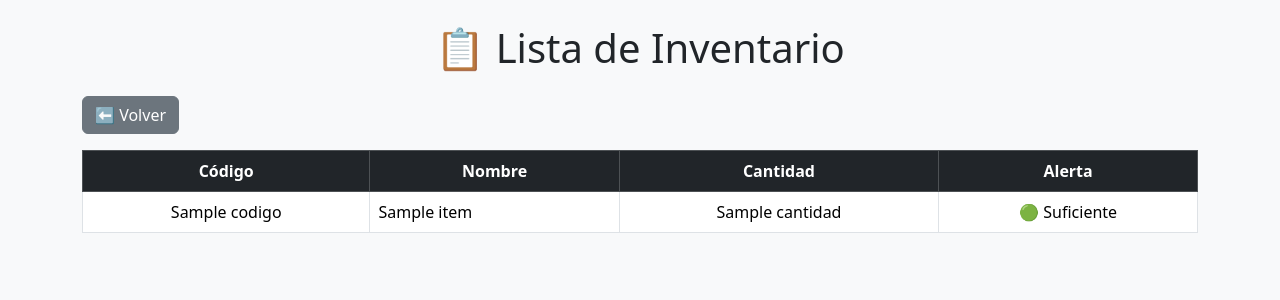
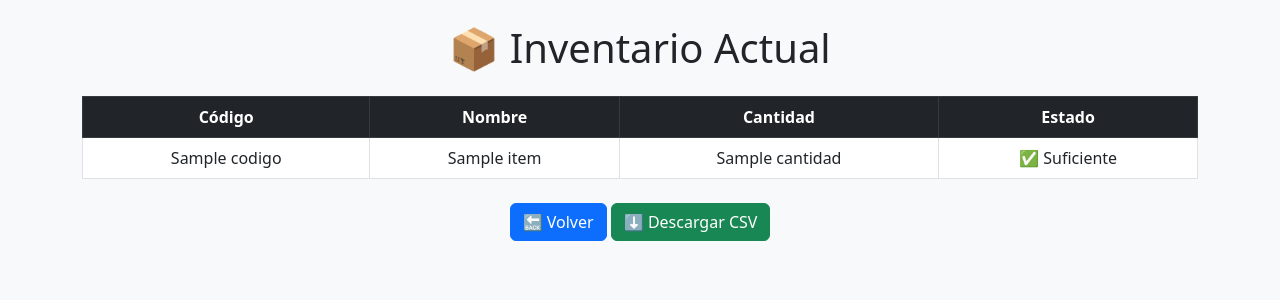
Before and after one commit to JUANTG23/inventario-barcode, a Flask app: template templates/lista.html in a window 1280 px wide. Shown: the top 300 px of the page. Run offline with Flask 3, Linux system fonts and the light colour scheme; the template is opened without the code that fills it: most values are stand-ins (such as "Sample title", 1, 10 or a date in 2020); parts of the project's set-up code (start-up, migrations or seed data) failed here and were passed over.

Commit message:
Corrige lista.html para mostrar productos con alertas visuales

```diff
--- a/templates/lista.html
+++ b/templates/lista.html
@@ -3,44 +3,45 @@
 <head>
     <meta charset="UTF-8">
     <title>Lista de Inventario</title>
-    <link href="https://cdn.jsdelivr.net/npm/bootstrap@5.3.3/dist/css/bootstrap.min.css" rel="stylesheet">
+    <link href="https://cdn.jsdelivr.net/npm/bootstrap@5.3.0/dist/css/bootstrap.min.css" rel="stylesheet">
 </head>
 <body class="bg-light">
+    <div class="container mt-4">
+        <h1 class="mb-4 text-center">📦 Inventario Actual</h1>
 
-<div class="container mt-4">
-    <h1 class="mb-4 text-center">📋 Lista de Inventario</h1>
-
-    <a href="/" class="btn btn-secondary mb-3">⬅️ Volver</a>
-
-    <table class="table table-bordered table-hover">
-        <thead class="table-dark text-center">
+        <table class="table table-bordered text-center">
+            <thead class="table-dark">
                 <tr>
                     <th>Código</th>
                     <th>Nombre</th>
                     <th>Cantidad</th>
-                <th>Alerta</th>
+                    <th>Estado</th>
                 </tr>
             </thead>
             <tbody>
                 {% for item in inventario %}
                 <tr class="table-{{ item.alerta }}">
-                    <td class="text-center">{{ item.codigo }}</td>
+                    <td>{{ item.codigo }}</td>
                     <td>{{ item.nombre }}</td>
-                    <td class="text-center">{{ item.cantidad }}</td>
-                    <td class="text-center">
+                    <td>{{ item.cantidad }}</td>
+                    <td>
                         {% if item.alerta == 'danger' %}
-                            🔴 Crítico
+                            ❌ Agotado
                         {% elif item.alerta == 'warning' %}
-                            🟠 Bajo stock
+                            ⚠️ Por acabarse
                         {% else %}
-                            🟢 Suficiente
+                            ✅ Suficiente
                         {% endif %}
                     </td>
                 </tr>
                 {% endfor %}
             </tbody>
         </table>
+
+        <div class="text-center mt-4">
+            <a href="/" class="btn btn-primary">🔙 Volver</a>
+            <a href="/descargar" class="btn btn-success">⬇️ Descargar CSV</a>
         </div>
-
+    </div>
 </body>
 </html>
```
Lines whose indentation alone changed are shown as unchanged.
